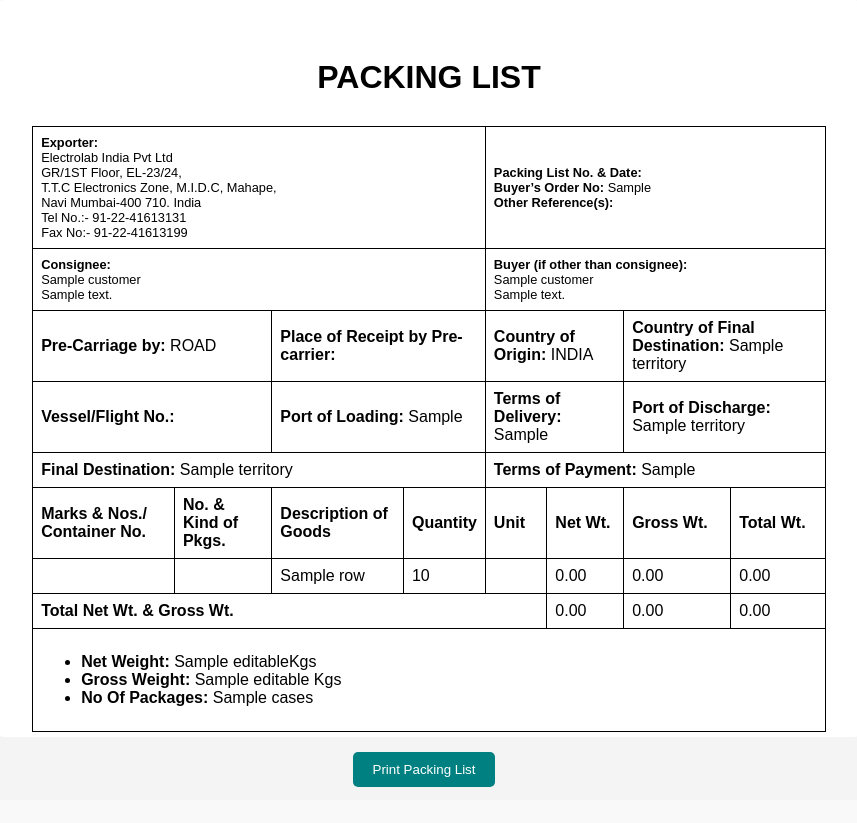
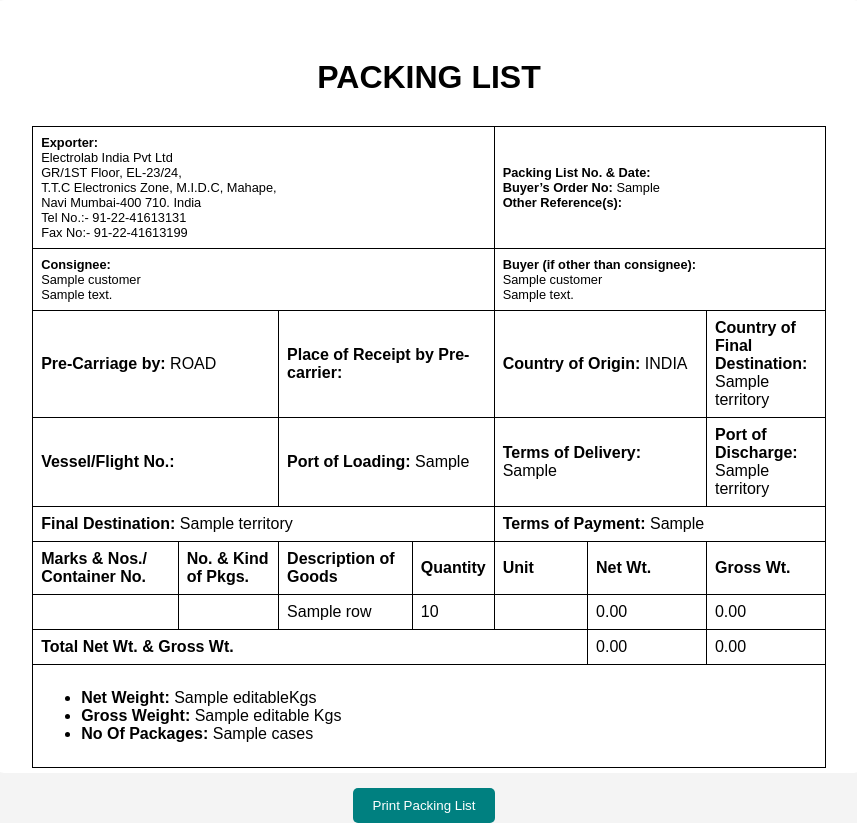
Before and after one commit to electrolabgroup/SalesOrderService, a Flask app: template templates/packing_list.html in a window 1280 px wide. Shown: the whole page, without its empty margins (211-1068 px from the left). Before the commit the page ends 787 px from the top, so only its background shows below. Run offline with Flask 3, Linux system fonts and the light colour scheme; the template is opened without the code that fills it: most values are stand-ins (such as "Sample title", 1, 10 or a date in 2020).

Commit message:
3rd commit

```diff
--- a/templates/packing_list.html
+++ b/templates/packing_list.html
@@ -96,7 +96,13 @@
     text-align: center;
     margin-top: 20px;
 }
+th.net-wt, td.net-wt {
+            width: 15%; /* Increase width of Net Wt. column */
+        }
 
+        th.gross-wt, td.gross-wt {
+            width: 15%; /* Reduce width of Gross Wt. column */
+        }
 button {
     padding: 10px 20px;
     background-color: #008080;
@@ -168,14 +174,12 @@
         <tr>
             <th>Marks & Nos./ Container No.</th>
             <th>No. & Kind of Pkgs.</th>
-            <th>Description of Goods</th>
+            <th>Description of Goods     </th>
             <th>Quantity</th>
             <th>Unit</th>
-            <th>Net Wt.</th>
-            <th>Gross Wt.</th>
-            <th>Total Wt.</th>
+            <th class="net-wt">Net Wt.</th>
+            <th class="gross-wt">Gross Wt.</th>
         </tr>
-        <!-- Repeat this block for each item -->
          {% for row in items %}
         <tr>
             <td contenteditable="true"></td>
@@ -185,13 +189,10 @@
             <td contenteditable="true"></td>
             <td contenteditable="true">0.00</td>
             <td contenteditable="true">0.00</td>
-            <td contenteditable="true">0.00</td>
         </tr>
         {% endfor %}
-        <!-- End repeat -->
         <tr>
             <td colspan="5" contenteditable="true"><strong>Total Net Wt. & Gross Wt.</strong></td>
-            <td contenteditable="true">0.00</td>
             <td contenteditable="true">0.00</td>
             <td contenteditable="true">0.00</td>
         </tr>
```
